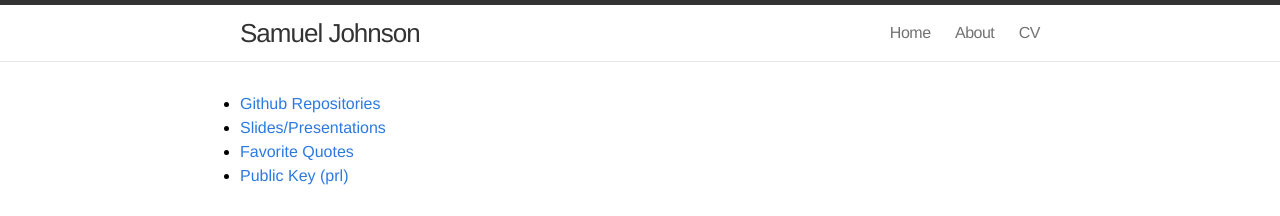
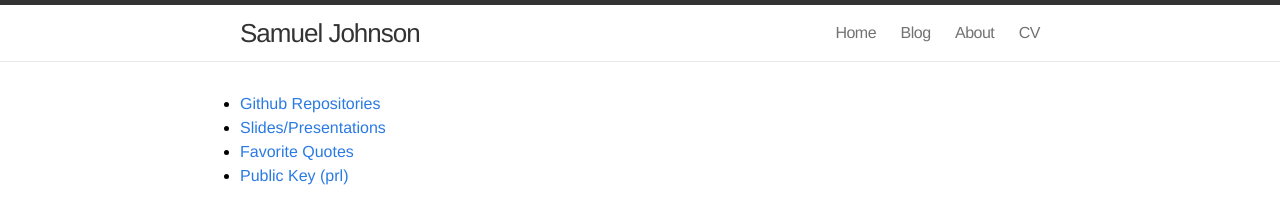
Before and after one commit to samueljohnson/samueljohnson.github.io.archive, a Jekyll site: the page built from index.markdown, in a window 1280 px wide. Shown: the top 216 px of the page. Built offline with Jekyll 4.4.1, drawn with Linux system fonts in a browser that asks for light colours.

Commit message:
Added blog URL to home

```diff
--- a/_includes/header.html
+++ b/_includes/header.html
@@ -18,7 +18,8 @@
       </a>
       <div class="trigger">
           <a class="page-link" href="/">Home</a>
-          <a class="page-link" href="/about/">About</a>
+          <a class="page-link" href="/blog">Blog</a>
+          <a class="page-link" href="/about">About</a>
           <a class="page-link" href="/cv">CV</a>
 	  <!--
 	{% for page in site.pages %}
```
